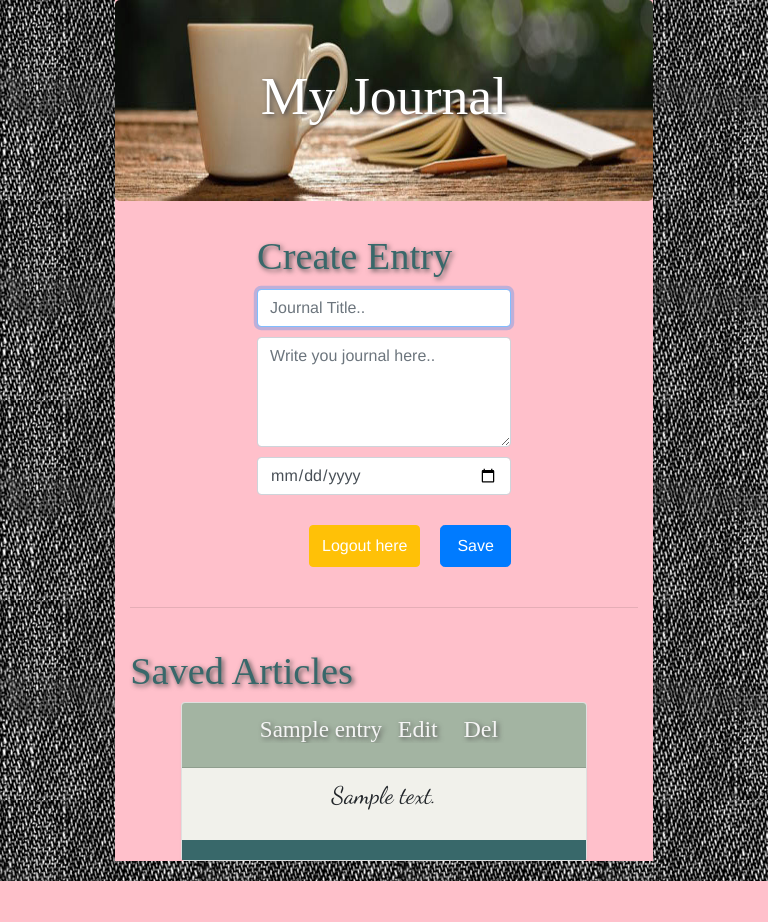
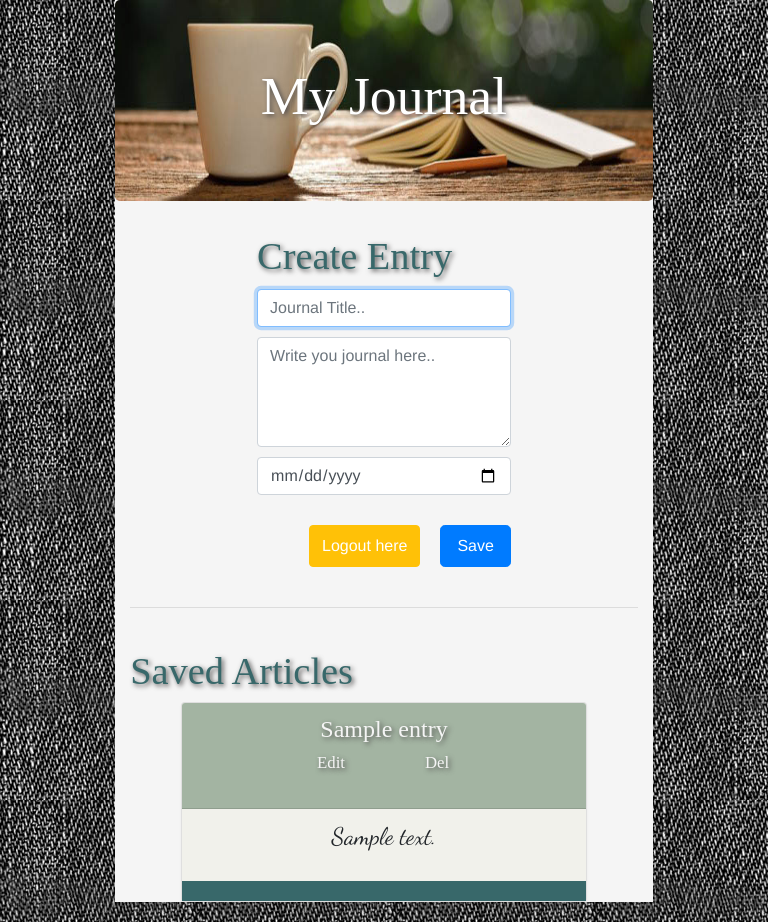
Before and after one commit to paulonova/MyJournalPHP, a PHP site: page /journal.php in a window 768 px wide. Before the commit the page ends 881 px from the top, so only its background shows below. Run offline with PHP 8.4, Linux system fonts and the light colour scheme; the visitor is signed in with stand-in values (Sample User, id 1); tables that the repository leaves empty or names only in its code hold one stand-in row (values such as "Sample post"); data that the repository does not hold is empty; some web fonts are replaced.

Commit message:
My Journal is working

```diff
--- a/inlamning_1/paulo_nova_journal/classes/entry.php
+++ b/inlamning_1/paulo_nova_journal/classes/entry.php
@@ -29,7 +29,7 @@ class Entries{
 
             <div class='card card-primary my_card'>
                 <div class='card-header'>
-                    <h3 class='card-title'><?php echo $this->title ?>
+                    <h3 class='card-title'><?php echo $this->title ?><br>
                     <a class='card_btn' href='../journal.php?edit=<?php echo $this->entryID?>'>Edit</a>
                     <a class='card_btn' href='../partials/del_entry.php?del=<?php echo $this->entryID?>'>Del</a>
                     </h3>
--- a/inlamning_1/paulo_nova_journal/css/styles2.css
+++ b/inlamning_1/paulo_nova_journal/css/styles2.css
@@ -133,7 +133,16 @@ button a{
     overflow: hidden;
     text-shadow: 2px 2px 5px rgb(77, 75, 75);
     color: whitesmoke;
-    font-size: 100%;
+    font-size: 5vh;
+  }
+
+  a.card_btn{
+    display: inline-block;
+    font-size: .7em;
+  }
+
+  a.card_btn:hover{
+     color: rgb(28, 107, 28);
   }
 
 
@@ -164,9 +173,15 @@ button a{
 
   @media (min-width: 768px) and (max-width: 1450px){
 
-    body{
-        background-color: orange;
-    }
+
+    .card-title{
+        font-size: 4vh;
+      }
+
+      a.card_btn{
+        font-size: .7em;
+      }
+
 
     .inlamning_title{
         background-size: contain auto;
@@ -187,9 +202,15 @@ button a{
 
   @media (min-width: 360px) and (max-width: 768px){
 
-    body{
-        background-color: pink;
-    }
+
+
+    .card-title{
+        font-size: 3vh;
+      }
+
+      a.card_btn{
+        font-size: .7em;
+      }
 
     .inlamning_title{
         background-size: contain auto;
```
